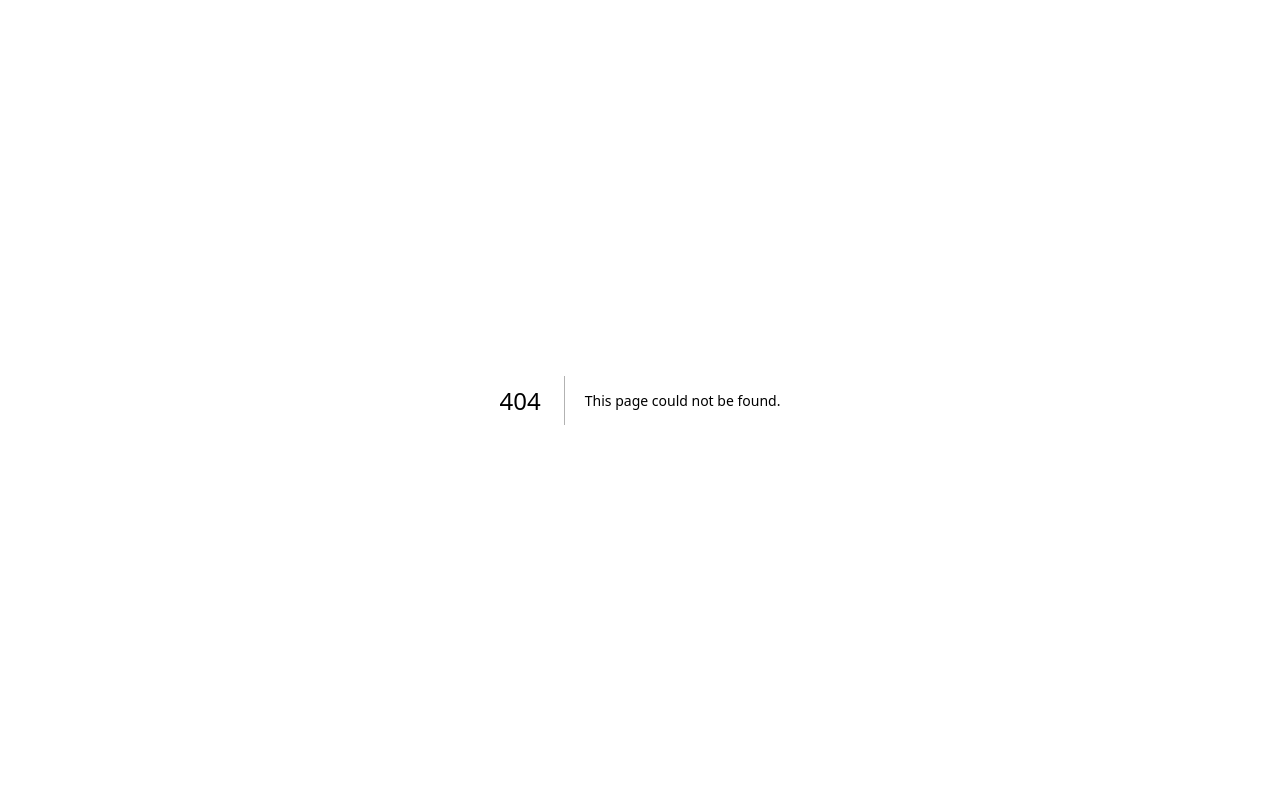
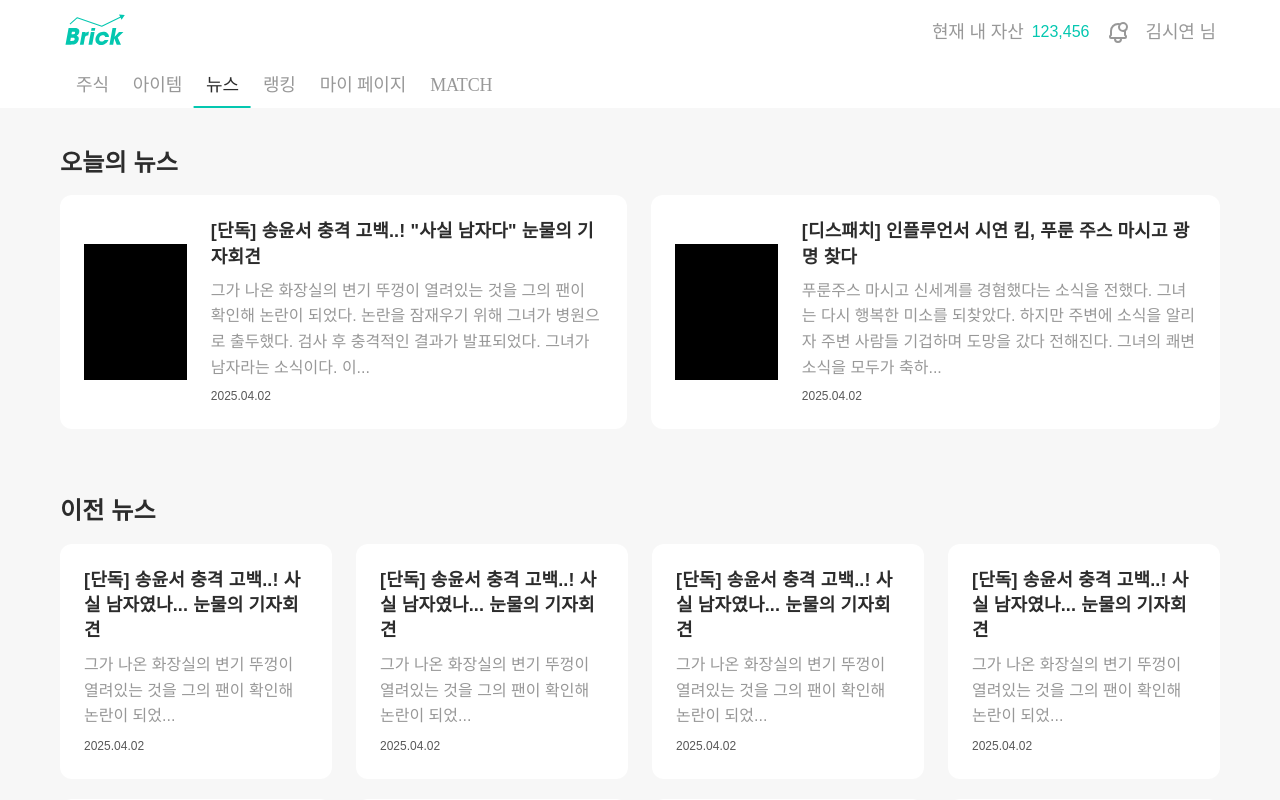
Before and after one commit to SHYY-BRICK/BRICK_WEB, a Next.js app: page /news in a window 1280 px wide. Before the commit this address had no page. Shown: the top 800 px of the page. Built offline with nearby package versions, Linux system fonts and the light colour scheme; a web font is replaced by a local one.

Commit message:
feat: News 페이지 퍼블리싱

```diff
--- /dev/null
+++ b/src/app/news/page.tsx
@@ -0,0 +1,141 @@
+import Header from "@/components/Header";
+import NewsBig from "@/components/NewsBig";
+import NewsSmall from "@/components/NewsSmall";
+import React from "react";
+
+const newsData = [
+  {
+    id: 1,
+    title: `[단독] 송윤서 충격 고백..! "사실 남자다" 눈물의 기자회견`,
+    description:
+      "그가 나온 화장실의 변기 뚜껑이 열려있는 것을 그의 팬이 확인해 논란이 되었다. 논란을 잠재우기 위해 그녀가 병원으로 출두했다. 검사 후 충격적인 결과가 발표되었다. 그녀가 남자라는 소식이다.  이...",
+    date: "2025.04.02",
+  },
+  {
+    id: 2,
+    title: "[디스패치] 인플루언서 시연 킴, 푸룬 주스 마시고 광명 찾다 ",
+    description:
+      "푸룬주스 마시고 신세계를 경혐했다는 소식을 전했다. 그녀는 다시 행복한 미소를 되찾았다. 하지만 주변에 소식을 알리자 주변 사람들 기겁하며 도망을 갔다 전해진다. 그녀의 쾌변 소식을 모두가 축하...",
+    date: "2025.04.02",
+  },
+];
+
+const beforeNews = [
+  {
+    id: 1,
+    title: "[단독] 송윤서 충격 고백..! 사실 남자였나... 눈물의 기자회견",
+    description:
+      "그가 나온 화장실의 변기 뚜껑이 열려있는 것을 그의 팬이 확인해 논란이 되었...",
+    date: "2025.04.02",
+  },
+  {
+    id: 2,
+    title: "[단독] 송윤서 충격 고백..! 사실 남자였나... 눈물의 기자회견",
+    description:
+      "그가 나온 화장실의 변기 뚜껑이 열려있는 것을 그의 팬이 확인해 논란이 되었...",
+    date: "2025.04.02",
+  },
+  {
+    id: 3,
+    title: "[단독] 송윤서 충격 고백..! 사실 남자였나... 눈물의 기자회견",
+    description:
+      "그가 나온 화장실의 변기 뚜껑이 열려있는 것을 그의 팬이 확인해 논란이 되었...",
+    date: "2025.04.02",
+  },
+  {
+    id: 4,
+    title: "[단독] 송윤서 충격 고백..! 사실 남자였나... 눈물의 기자회견",
+    description:
+      "그가 나온 화장실의 변기 뚜껑이 열려있는 것을 그의 팬이 확인해 논란이 되었...",
+    date: "2025.04.02",
+  },
+  {
+    id: 5,
+    title: "[단독] 송윤서 충격 고백..! 사실 남자였나... 눈물의 기자회견",
+    description:
+      "그가 나온 화장실의 변기 뚜껑이 열려있는 것을 그의 팬이 확인해 논란이 되었...",
+    date: "2025.04.02",
+  },
+  {
+    id: 6,
+    title: "[단독] 송윤서 충격 고백..! 사실 남자였나... 눈물의 기자회견",
+    description:
+      "그가 나온 화장실의 변기 뚜껑이 열려있는 것을 그의 팬이 확인해 논란이 되었...",
+    date: "2025.04.02",
+  },
+  {
+    id: 7,
+    title: "[단독] 송윤서 충격 고백..! 사실 남자였나... 눈물의 기자회견",
+    description:
+      "그가 나온 화장실의 변기 뚜껑이 열려있는 것을 그의 팬이 확인해 논란이 되었...",
+    date: "2025.04.02",
+  },
+  {
+    id: 8,
+    title: "[단독] 송윤서 충격 고백..! 사실 남자였나... 눈물의 기자회견",
+    description:
+      "그가 나온 화장실의 변기 뚜껑이 열려있는 것을 그의 팬이 확인해 논란이 되었...",
+    date: "2025.04.02",
+  },
+  {
+    id: 9,
+    title: "[단독] 송윤서 충격 고백..! 사실 남자였나... 눈물의 기자회견",
+    description:
+      "그가 나온 화장실의 변기 뚜껑이 열려있는 것을 그의 팬이 확인해 논란이 되었...",
+    date: "2025.04.02",
+  },
+  {
+    id: 10,
+    title: "[단독] 송윤서 충격 고백..! 사실 남자였나... 눈물의 기자회견",
+    description:
+      "그가 나온 화장실의 변기 뚜껑이 열려있는 것을 그의 팬이 확인해 논란이 되었...",
+    date: "2025.04.02",
+  },
+  {
+    id: 11,
+    title: "[단독] 송윤서 충격 고백..! 사실 남자였나... 눈물의 기자회견",
+    description:
+      "그가 나온 화장실의 변기 뚜껑이 열려있는 것을 그의 팬이 확인해 논란이 되었...",
+    date: "2025.04.02",
+  },
+];
+
+const Page = () => {
+  return (
+    <div className="bg-grey-300">
+      <Header name="김시연" />
+      <main className="py-[2.375rem] px-[3.75rem] flex flex-col gap-[4.0625rem]">
+        <section className="flex flex-col gap-4">
+          <p className="text-h3 text-grey-1200 font-semibold">오늘의 뉴스</p>
+          <section className="flex justify-between gap-6">
+            {newsData.map((data) => (
+              <article key={data.id}>
+                <NewsBig
+                  title={data.title}
+                  description={data.description}
+                  date={data.date}
+                />
+              </article>
+            ))}
+          </section>
+        </section>
+        <section className="flex flex-col gap-4">
+          <p className="text-h3 text-grey-1200 font-semibold">이전 뉴스</p>
+          <section className="grid grid-cols-1 lg:grid-cols-4 gap-x-6 gap-y-5">
+            {beforeNews.map((data) => (
+              <article key={data.id}>
+                <NewsSmall
+                  title={data.title}
+                  description={data.description}
+                  date={data.date}
+                />
+              </article>
+            ))}
+          </section>
+        </section>
+      </main>
+    </div>
+  );
+};
+
+export default Page;
--- a/src/components/NewsBig.tsx
+++ b/src/components/NewsBig.tsx
@@ -3,22 +3,26 @@ import SmallButton from "./SmallButton";
 
 interface NewsBigProps {
   publish?: boolean;
+  title: string;
+  description: string;
+  date: string;
 }
 
-const NewsBig = ({ publish = false }: NewsBigProps) => {
+const NewsBig = ({
+  publish = false,
+  title,
+  description,
+  date,
+}: NewsBigProps) => {
   return (
-    <main className="relative flex gap-6 p-6 rounded-lg w-[40.5rem] border border-grey-300">
+    <main className="flex gap-6 p-6 w-full rounded-xl items-center bg-white">
       <div className="w-[136px] h-[136px] bg-black" />
-      <article className="flex flex-col gap-2">
-        <p className="text-h5 text-grey-1200 font-semibold">
-          [디스패치] 인플루언서 시연 킴, 푸룬 주스 마시고 광명 찾다
+      <article className="flex flex-col gap-2 w-full h-full">
+        <p className="text-h5 text-grey-1200 font-semibold">{title}</p>
+        <p className="w-full text-p2 text-grey-700 font-regular">
+          {description}
         </p>
-        <p className="w-full text-p2 text-grey-700 font-regular">
-          푸룬주스 마시고 신세계를 경험했다는 소식을 전했다. 그녀는 다시 행복한
-          미소를 되찾았다. 하지만 주변에 소식을 알리자 주변 사람들 기겁하며
-          도망을 갔다 전해진다. 그녀의 쾌변 소식을 모두가 축하...
-        </p>
-        <p className="text-caption font-regular text-grey-900">2025.04.02</p>
+        <p className="text-caption font-regular text-grey-900">{date}</p>
         {publish && (
           <div className="ml-auto">
             <SmallButton text="취소" colorType="transparent" />
--- a/src/components/NewsSmall.tsx
+++ b/src/components/NewsSmall.tsx
@@ -1,16 +1,17 @@
 import React from "react";
 
-const NewsSmall = () => {
+interface NewsSmallProps {
+  title: string;
+  description: string;
+  date: string;
+}
+
+const NewsSmall = ({ title, description, date }: NewsSmallProps) => {
   return (
-    <main className="flex flex-col w-[19.5rem] rounded-xl p-6 gap-[0.5625rem]">
-      <p className="text-h5 text-grey-1200 font-semibold">
-        [단독] 송윤서 충격 고백..! 사실 남자였나... 눈물의 기자회견
-      </p>
-      <p className="text-p2 text-grey-700 font-regular">
-        그가 나온 화장실의 변기 뚜껑이 열려있는 것을 그의 팬이 확인해 논란이
-        되었다.
-      </p>
-      <p className="text-caption text-grey-900 font-medium">2025.04.02</p>
+    <main className="flex flex-col w-full rounded-xl p-6 gap-[0.5625rem] bg-white">
+      <p className="text-h5 text-grey-1200 font-semibold">{title}</p>
+      <p className="text-p2 text-grey-700 font-regular">{description}</p>
+      <p className="text-caption text-grey-900 font-medium">{date}</p>
     </main>
   );
 };
```
